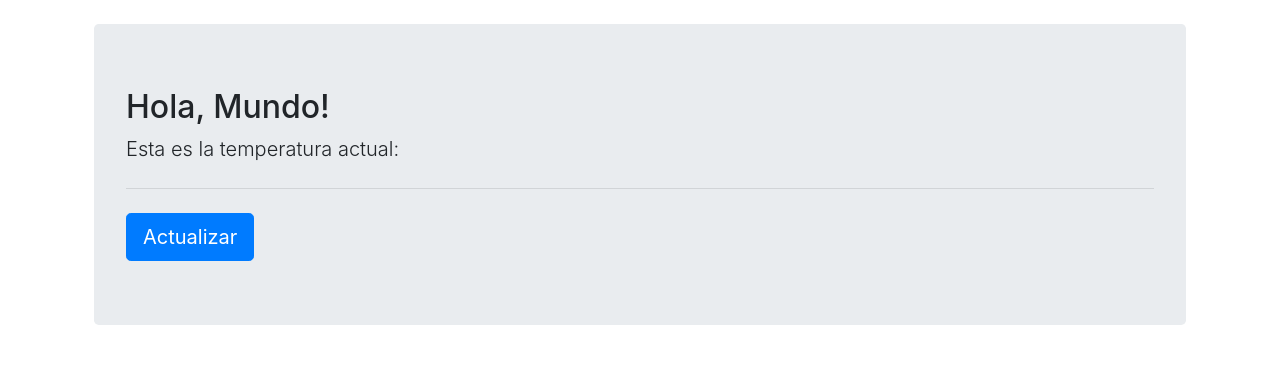
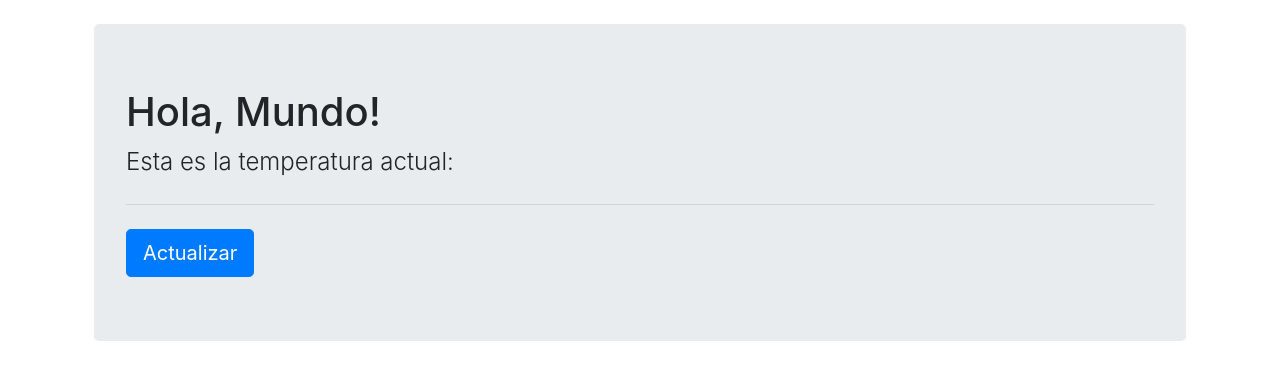
Before and after one commit to emmanuelv22/Micros, a Flask app: template interfaz/templates/update.html in a window 1280 px wide. Shown: the part 56-436 px from the top of the page. Run offline with Flask 2, Linux system fonts and the light colour scheme; the template is opened without the code that fills it, so the values that code supplies are empty; some libraries are stand-ins or nearby versions.

Commit message:
Little changes at update template

```diff
--- a/interfaz/templates/update.html
+++ b/interfaz/templates/update.html
@@ -3,8 +3,8 @@
 {% block content %}
 
 <div class="jumbotron">
-  <h2 class="display-5">Hola, Mundo!</h2>
-  <p class="lead">Esta es la temperatura actual:
+  <h1 class="display-5">Hola, Mundo!</h1>
+  <p  style="font-size: 1.5em" class="lead">Esta es la temperatura actual:
      {% if temper < 20 %}
      <span class="text-primary">{{ temper}}</span>
 
```
